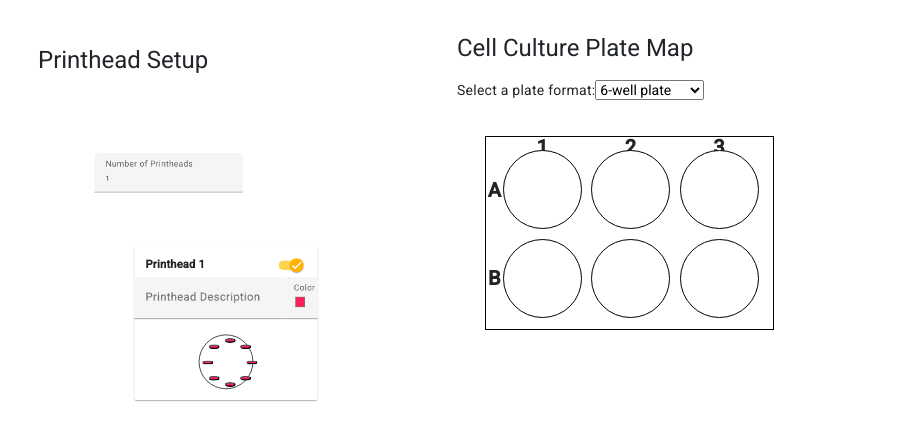
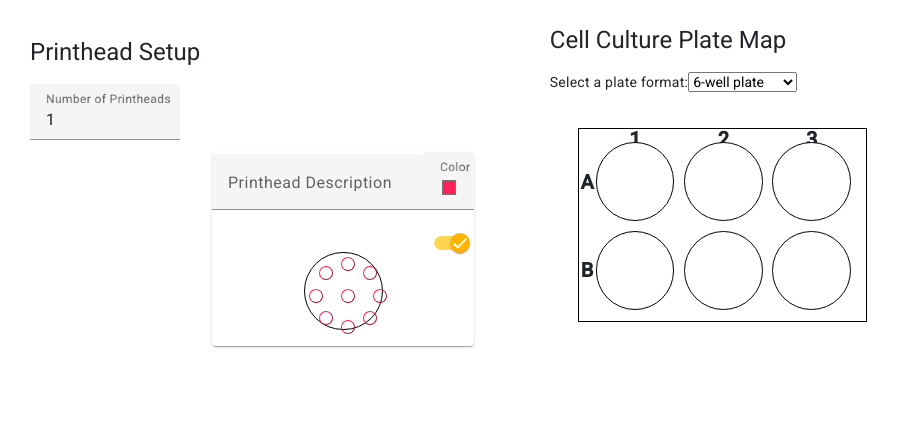
Before and after one commit to jonversusjon/bio3d-gcoder, an Angular app: page / in a window 1280 px wide. Shown: the top 440 px of the page, without its empty margins (6-904 px from the left). Built offline with nearby package versions, Linux system fonts and the light colour scheme.

Commit message:
updating platemap to accept printposition info

```diff
--- a/src/app/app.component.css
+++ b/src/app/app.component.css
@@ -1,14 +1,16 @@
 .main-container {
   display: flex;
   justify-content: space-between;
-  padding: 32px;
+  padding: 24px;
 }
 
+app-printhead-setup {
+  display: flex;
+}
 .printhead-setup-container {
   flex: 2;
   margin-right: 16px;
   padding: 12px;
-  max-width: 400px;
 }
 
 .plate-map-container {
--- a/src/app/plate-map/plate-map.component.ts
+++ b/src/app/plate-map/plate-map.component.ts
@@ -1,9 +1,28 @@
-import { Component, Input, OnChanges, SimpleChanges, OnInit  } from '@angular/core';
+import {Component, Input, OnChanges, SimpleChanges, OnInit, OnDestroy} from '@angular/core';
 import { range } from "rxjs";
 import { ScreenUtils } from "../screen-utils";
 import { PlateFormatService } from '../plate-format.service';
 import { Renderer2, RendererFactory2 } from '@angular/core';
 import { PlateFormat} from "../../types/PlateFormat";
+import { PrintHeadButton, PrintHeadStateService } from "../printhead-state-service.service";
+import { Subscription } from 'rxjs';
+
+interface Well {
+  row: number;
+  col: number;
+  origin: {x: number, y: number};
+  selected: boolean;
+  style: {
+    height: string;
+    width: string;
+    top: string;
+    left: string;
+    borderRadius: string;
+    border: string;
+  };
+  element: HTMLElement;
+}
+
 
 @Component({
   selector: 'app-plate-map',
@@ -11,17 +30,24 @@ import { PlateFormat} from "../../types/PlateFormat";
   styleUrls: ['./plate-map.component.css'],
   providers: [ScreenUtils]
 })
-export class PlateMapComponent implements OnChanges, OnInit {
+export class PlateMapComponent implements OnChanges, OnInit, OnDestroy {
   @Input() plate!: PlateFormat;
   @Input() selectedPlate!: typeof PlateMapComponent.prototype.plateFormats[0];
 
   plateFormats: any[] = [];
 
+  containerStyle: any = {
+    // Define your style properties here, for example:
+    width: '100%',
+    height: '100%',
+    position: 'relative'
+  };
+
   lastClicked: { row: number, col: number } | null = null;
   lastClickedRow: number | null = null;
   lastClickedCol: number | null = null;
 
-  plateMap: { wells: any[][]; columnHeaders: any[]; rowHeaders: any[] } = { wells: [], columnHeaders: [], rowHeaders: [] };
+  plateMap: { wells: Well[][]; columnHeaders: any[]; rowHeaders: any[] } = { wells: [], columnHeaders: [], rowHeaders: [] };
   plateHeight = 85.4; // mm
   plateWidth = 127.6; //mm
   plateHeightPX = this.toPX(this.plateHeight);
@@ -30,10 +56,14 @@ export class PlateMapComponent implements OnChanges, OnInit {
   selectionRectangleStart: {row: number, col: number} | null = null;
   selectionRectangleVisible = false;
 
+  selectedPrintheadButtonsSubscription!: Subscription;
+  selectedPrintheadButtons: PrintHeadButton[][] = [];
+
   private alphabet_upperCase = [...Array(26)].map((_, i) => String.fromCharCode('a'.charCodeAt(0) + i).toUpperCase());
   constructor(
     private screenUtils: ScreenUtils,
     private plateFormatService: PlateFormatService,
+    private printHeadStateService: PrintHeadStateService,
     private renderer: Renderer2,
     rendererFactory: RendererFactory2
   ) {
@@ -41,8 +71,16 @@ export class PlateMapComponent implements OnChanges, OnInit {
     this.plateFormats = plateFormatService.getPlateFormats()
     this.selectedPlate = this.plateFormats[0];
   }
-  ngOnInit() {
-    this.updatePlateMap(this.selectedPlate);
+  ngOnInit(): void {
+    this.selectedPrintheadButtonsSubscription = this.printHeadStateService.selectedPrintheadButtons$.subscribe(buttons => {
+      this.selectedPrintheadButtons = buttons;
+      // Call a function to update the plate map with the new selected buttons
+      this.updatePlateMap(this.selectedPlate);
+    });
+  }
+
+  ngOnDestroy(): void {
+    this.selectedPrintheadButtonsSubscription.unsubscribe();
   }
   ngOnChanges(changes: SimpleChanges) {
     if (changes['plate'] && changes['plate'].currentValue) {
@@ -80,6 +118,22 @@ export class PlateMapComponent implements OnChanges, OnInit {
       this.selectionRectangleVisible = false;
     }
   }
+
+  getSelectedWells(): Well[] {
+    const selectedWells: Well[] = [];
+
+    this.plateMap.wells.forEach(row => {
+      row.forEach(well => {
+        if (well.selected) {
+          selectedWells.push(well);
+        }
+      });
+    });
+
+    return selectedWells;
+  }
+
+
   updatePlateMap(plate: PlateFormat, event?: MouseEvent) {
     console.log('update plate map')
     const rows = plate.rows;
@@ -120,7 +174,12 @@ export class PlateMapComponent implements OnChanges, OnInit {
             border: '1px solid black'
           },
           element: wellElement,
-        };
+          origin: {
+            x: (a1_xPX - (wellDiameterPX / 2)) + (col * (wellSpacingPX + wellDiameterPX)),
+            y: (a1_yPX - (wellDiameterPX / 2)) + (row * (wellSpacingPX + wellDiameterPX))
+          }
+        } as Well;
+
       });
     });
 
@@ -168,11 +227,37 @@ export class PlateMapComponent implements OnChanges, OnInit {
     }
   }
 
-  get containerStyle() {
-    return {
+  updateExperiment(): void {
+    // Get the selectedPrintheadButtons from the PrintHeadStateService
+    const selectedPrintheadButtons = this.printHeadStateService.selectedPrintheadButtons;
 
-    }
+    // Iterate through the selectedPrintheadButtons
+    selectedPrintheadButtons.forEach((printheadButtons, printheadIndex) => {
+      printheadButtons.forEach((button) => {
+        // Get the selected wells on the plate map
+        const selectedWells = this.getSelectedWells();
+
+        // Draw a circle for each selected print position in every selected well
+        selectedWells.forEach((well) => {
+          this.drawCircle(well, button);
+        });
+      });
+    });
   }
+  drawCircle(well: Well, button: PrintHeadButton): void {
+    // Implement this method to draw a circle at the position of the button in the well.
+    // You need to replace 'Well' with the correct type representing a well in your application.
+
+    // Calculate the relative position of the button in the well using the ratio of the size of the well on the plate map divided by the size of the well on the printhead picker.
+    const relativePosition = {
+      // x: well.origin.x + (button.position.x * (well.width / printheadWellWidth)),
+      // y: well.origin.y + (button.position.y * (well.height / printheadWellHeight))
+    };
+
+    // Draw a circle at the relativePosition with the size and color of the button.
+    // You can use the appropriate method to draw the circle depending on the framework or library you are using to render the plate map.
+  }
+
   get plateStyle() {
     return {
       position: 'absolute',
@@ -263,6 +348,7 @@ export class PlateMapComponent implements OnChanges, OnInit {
       }
     }
     this.lastClickedRow = rowIndex;
+
   }
 
   toggleColumnSelection(colIndex: number, event?: MouseEvent): void {
@@ -295,6 +381,7 @@ export class PlateMapComponent implements OnChanges, OnInit {
       }
     }
     this.lastClickedCol = colIndex;
+
   }
 
   areAllWellsSelected(startRow: number, endRow: number, startCol: number, endCol: number, wells: any[][]): boolean {
--- a/src/app/printhead-setup/printhead-setup.component.css
+++ b/src/app/printhead-setup/printhead-setup.component.css
@@ -1,6 +1,19 @@
+.print-head-setup-component-wrapper {
+  display: flex;
+  background: lightblue;
+}
+
+.mat-mdc-floating-label {
+  font-size: 10px;
+}
+.printhead-number-input-wrapper {
+  flex: 1;
+  width:150px;
+}
+
 /* Reduce the padding of the mat-card */
 printhead-setup .mat-card {
-  padding: 8px; /* Adjust this value as needed */
+  padding: 16px; /* Adjust this value as needed */
 }
 
 /* Reduce the font size of the title */
@@ -12,14 +25,7 @@ printhead-setup .mat-card-tile {
   box-shadow: 0 2px 2px 0 rgba(0, 0, 0, 0.14),
   0 1px 5px 0 rgba(0, 0, 0, 0.12),
   0 3px 1px -2px rgba(0, 0, 0, 0.2);
-  margin: 10px;
-}
-
-mat-form-field {
-  font-size: 9px;
-}
-mat-card > input {
-  font-size: 9px;
+  margin: 4px;
 }
 
 .mat-mdc-card-header {
@@ -30,12 +36,34 @@ mat-card > input {
 .grid-list-container {
   max-height: 650px; /* Adjust this value as needed */
   overflow-y: auto;
+  min-width: 300px;
+  flex: 5;
 }
 
-.small-header {
-  font-size: 16px; /* Adjust the font size as needed */
-  font-weight: bold;
+/* Add this to your component's CSS file */
+.mat-mdc-form-field-subscript-wrapper {
   margin: 0;
+  padding: 0;
+}
+
+/* Add this to your component's CSS file */
+.mat-mdc-form-field-subscript-wrapper {
+  margin: 0;
+  padding: 0;
+}
+
+.mat-mdc-form-field-hint-wrapper {
+  display: none;
+}
+
+.mat-mdc-form-field-hint-wrapper {
+  display: none;
+}
+
+
+.active-toggle-wrapper {
+  display: flex;
+  vertical-align: top; /* Align the toggle to the top */
 }
 
 .active-toggle {
@@ -68,5 +96,9 @@ mat-card > input {
 }
 
 .print-position-picker-scalar {
-  transform: scale(0.7);
+  transform: scale(1.0);
 }
+
+.mat-mdc-form-field-subscript-wrapper {
+  display: none;
+}
--- a/src/app/printhead-setup/printhead-setup.component.html
+++ b/src/app/printhead-setup/printhead-setup.component.html
@@ -1,37 +1,37 @@
   <div class="print-position-picker-scalar">
-  <mat-form-field appearance="fill">
+    <mat-form-field class="printhead-number-input-wrapper" appearance="fill">
       <mat-label>Number of Printheads</mat-label>
-    <input matInput type="number" min="1" max="20" [(ngModel)]="numberOfPrintheads" (change)="updatePrintheads()">
+      <input matInput type="number" min="1" max="20" class="printhead-number-input" [(ngModel)]="numberOfPrintheads" (change)="updatePrintheads()">
     </mat-form-field>
+  </div>
 
     <div class="grid-list-container">
-    <mat-grid-list cols="1" rowHeight="330px" gutterSize="24px" style="padding: 16px;">
+      <mat-grid-list cols="1" rowHeight="330px" gutterSize="8px" style="padding: 8px;">
         <mat-grid-tile *ngFor="let printhead of printHeads; let i = index">
           <mat-card [ngClass]="{'disabled': !printhead.active}">
-          <mat-card-header>
-            <div class="small-header">Printhead {{ i + 1 }}</div>
-            <mat-slide-toggle [(ngModel)]="printhead.active" class="active-toggle">
-            </mat-slide-toggle>
-          </mat-card-header>
-          <div class="input-container">
+              <div>
                 <mat-form-field appearance="fill" class="printhead-description-field"> <!-- Add a class here -->
                   <mat-label>Printhead Description</mat-label>
                   <input matInput [(ngModel)]="printhead.description" [disabled]="!printhead.active">
                 </mat-form-field>
-
                 <mat-form-field appearance="fill" class="color-field"> <!-- Add a class here -->
                   <mat-label>Color</mat-label>
-              <input matInput type="color" [(ngModel)]="printhead.color" [disabled]="!printhead.active">
+                  <!-- When the printhead is active -->
+                  <input *ngIf="printhead.active" matInput type="color" [(ngModel)]="printhead.color" (change)="updatePrintheadButtons(printhead, i, true)">
+                  <!-- When the printhead is inactive -->
+                  <input *ngIf="!printhead.active" matInput type="color" [(ngModel)]="inactiveColor" [disabled]="true">
                 </mat-form-field>
               </div>
-
-          <mat-card-content appearance="fill">
+            <div class="active-toggle-wrapper">
+              <mat-slide-toggle [(ngModel)]="printhead.active" class="active-toggle" (change)="updatePrintheadButtons(printhead, i, true)"></mat-slide-toggle>
+            </div>
+            <mat-card-content>
               <div class="print-position-picker" [ngStyle]="getPrintPositionPickerStyle(printhead.active)">
                 <button mat-flat-button
-                *ngFor="let position of printPositions"
+                  *ngFor="let position of printPositions; let j = index"
                   [attr.disabled]="!printhead.active ? true : null"
-                [ngStyle]="getPrintPositionButtonStyle(position, printhead)"
-                (click)="toggleButton(position)"
+                  [ngStyle]="getPrintPositionButtonStyle(printhead, position, j)"
+                  (click)="updatePrintheadButtons(printhead, j)"
                 ></button>
               </div>
             </mat-card-content>
@@ -39,4 +39,3 @@
         </mat-grid-tile>
       </mat-grid-list>
     </div>
-</div>
--- a/src/app/printhead-setup/printhead-setup.component.ts
+++ b/src/app/printhead-setup/printhead-setup.component.ts
@@ -3,11 +3,15 @@ import { PlateFormatService } from '../plate-format.service';
 import { Coordinates} from "../../types/Coordinates";
 import { PlateFormat} from "../../types/PlateFormat";
 import { ScreenUtils } from "../screen-utils";
+import { PrintHeadStateService, PrintHeadButton } from "../printhead-state-service.service"
 
 interface PrintHead {
+  printHeadIndex: number;
   description: string;
   color: string;
   active: boolean;
+  printPositionStates: boolean[];
+  printHeadButtons: PrintHeadButton[];
 }
 
 @Component({
@@ -15,7 +19,7 @@ interface PrintHead {
   templateUrl: './printhead-setup.component.html',
   styleUrls: ['./printhead-setup.component.css']
 })
-export class PrintheadSetupComponent implements OnChanges {
+export class PrintheadSetupComponent {
   @Input() selectedPlate!: PlateFormat;
   private colors: string[] = [
     '#FF1F5B',
@@ -25,17 +29,17 @@ export class PrintheadSetupComponent implements OnChanges {
     '#F28522',
     '#AF58BA'
   ];
-  ngOnChanges(changes: SimpleChanges) {
-
-  }
 
   numberOfPrintheads: number = 1;
   printHeads: PrintHead[] = [];
   printPositions: any[] = [];
   printPositionSizeMM = 3;
+  inactiveColor = '#808080';
+
   constructor(
     private plateFormatService: PlateFormatService,
-    private screenUtils: ScreenUtils) {
+    private screenUtils: ScreenUtils,
+    private printHeadStateService: PrintHeadStateService) {
 
     this.plateFormatService.selectedPlate$.subscribe((plate) => {
       if(this.selectedPlate) {
@@ -46,6 +50,7 @@ export class PrintheadSetupComponent implements OnChanges {
       // Perform any necessary updates based on the new selectedPlate value
       this.updatePrintheads();
       this.updatePrintPositions();
+      this.printHeadStateService.initializeSelectedPrintheadButtons(this.numberOfPrintheads);
     });
   }
   ngOnInit(): void {}
@@ -53,9 +58,12 @@ export class PrintheadSetupComponent implements OnChanges {
   updatePrintheads() {
 
     const newPrintHead: PrintHead = {
+      printHeadIndex: this.printHeads.length,
       description: '',
       color: this.getNextColor(),
-      active: true
+      active: true,
+      printPositionStates: new Array(this.printPositions.length).fill(false),
+      printHeadButtons: []
     };
 
     if (this.numberOfPrintheads > this.printHeads.length) {
@@ -68,6 +76,7 @@ export class PrintheadSetupComponent implements OnChanges {
     if(this.selectedPlate) {
       this.updatePrintPositions();
     }
+    this.printHeadStateService.updateNumberOfPrintheads(this.printHeads.length);
   }
 
   getWellStyle() {
@@ -100,23 +109,28 @@ export class PrintheadSetupComponent implements OnChanges {
         } else {
           return {
             ...commonStyle,
-            backgroundColor: 'lightgrey'
+            backgroundColor: '#f8f8f8'
           }
       }
     }else {
       return {}
     }
   }
-  getPrintPositionButtonStyle(position: { x: number; y: number }, printhead: any) {
+  getPrintPositionButtonStyle(printhead: PrintHead, position: {x: number, y: number}, index: number) {
+
     if(this.selectedPlate) {
       const radius = this.toPX(this.selectedPlate.well_size) / 2;
       const buttonSize = this.toPX(this.printPositionSizeMM)
+      const selected = printhead.printPositionStates[index];
+
       return {
-        backgroundColor: printhead.color,
+        'background-color': selected ? printhead.color : 'transparent',
+        'border-color': printhead.active ? printhead.color : 'grey',
         left: `${position.x + radius}px`,
         top: `${position.y + radius }px`,
         width: `${buttonSize}px`,
-        height: `${buttonSize}px`,
+        aspectRatio: '1 / 1',
+        borderWidth: '1px'
       };
     } else {
       return {}
@@ -130,15 +144,48 @@ export class PrintheadSetupComponent implements OnChanges {
     this.printPositions = this.getPrintPositionCoordinates(8,this.toPX(well_diam), this.toPX(this.printPositionSizeMM));
   }
 
-  toggleButton(button: any) {
-    if (!button.active) {
-      button.active = true;
-      button.backgroundColor = 'red';
+  updatePrintheadButtons(printhead: PrintHead, printHeadIndex: number, updateAll: boolean = false) {
+    if (updateAll && !printhead.active) {
+      printhead.printPositionStates = printhead.printPositionStates.map(() => false);
+      printhead.printHeadButtons = printhead.printHeadButtons.map(button => ({
+        ...button,
+        selected: false
+      }));
     } else {
-      button.active = false;
-      button.backgroundColor = 'blue';
+      if (updateAll) {
+        printhead.printPositionStates = printhead.printPositionStates.map((state, index) => {
+          const button: PrintHeadButton = {
+            position: index,
+            color: printhead.color,
+            selected: state
+          };
+          printhead.printHeadButtons[index] = button;
+          return state;
+        });
+      } else {
+        printhead.printPositionStates[printHeadIndex] = !printhead.printPositionStates[printHeadIndex];
+        const button: PrintHeadButton = {
+          position: printHeadIndex,
+          color: printhead.color,
+          selected: printhead.printPositionStates[printHeadIndex]
+        };
+
+        if (!printhead.active) {
+          printhead.printPositionStates = printhead.printPositionStates.map(() => false);
+        }
+
+        printhead.printHeadButtons[printHeadIndex] = button;
+      }
     }
+
+    // Update selected printhead buttons
+    const selectedButtons = printhead.printHeadButtons.filter((button, index) => {
+      return printhead.printPositionStates[index];
+    }).map(button => ({ ...button, color: printhead.color }));
+
+    this.printHeadStateService.updateSelectedPrintheadButtons(printhead.printHeadIndex, selectedButtons);
   }
+
 
   getPrintPositionCoordinates(numDots: number, wellSize:number, dotSize:number, adj_x= 0, adj_y= 0) {
     const radius = (0.80 * wellSize) / 2;
@@ -147,7 +194,7 @@ export class PrintheadSetupComponent implements OnChanges {
     const x = angles.map(angle => radius * Math.cos(angle));
     const y = angles.map(angle => radius * Math.sin(angle));
 
-    let printPositionCoordinates: Coordinates[] = [];
+    let printPositionCoordinates: Coordinates[] = [{ x: - (dotSize/2) + adj_x, y: - (dotSize/2) + adj_y, label: "0" }];
     for (let i = 0; i < numDots; i++) {
       printPositionCoordinates.push({'x': (x[i] - (dotSize/2) + adj_x), 'y': (y[i] - (dotSize/2) + adj_y), 'label': (i + 1).toString()});
     }
--- a/src/app/printhead-state-service.service.ts
+++ b/src/app/printhead-state-service.service.ts
@@ -1,9 +1,35 @@
-import { Injectable } from '@angular/core';
+import { BehaviorSubject } from 'rxjs';
+import {Injectable} from "@angular/core";
+
+export interface PrintHeadButton {
+  position: number;
+  color: string;
+  selected: boolean;
+}
 
 @Injectable({
-  providedIn: 'root'
+  providedIn: 'root',
 })
-export class PrintheadStateServiceService {
+export class PrintHeadStateService {
+  private selectedPrintheadButtonsSubject = new BehaviorSubject<PrintHeadButton[][]>([]);
+  selectedPrintheadButtons: PrintHeadButton[][] = [];
+  selectedPrintheadButtons$ = this.selectedPrintheadButtonsSubject.asObservable();
 
-  constructor() { }
+  initializeSelectedPrintheadButtons(numberOfPrintheads: number): void {
+    this.selectedPrintheadButtons = new Array(numberOfPrintheads).fill(null).map(() => []);
+  }
+  updateSelectedPrintheadButtons(printheadID: number, buttons: PrintHeadButton[]): void {
+    this.selectedPrintheadButtons[printheadID] = buttons;
+    this.selectedPrintheadButtonsSubject.next(this.selectedPrintheadButtons);
+    console.log('Selected printhead buttons:', this.selectedPrintheadButtons);
+  }
+
+  updateNumberOfPrintheads(newNumberOfPrintheads: number): void {
+    this.selectedPrintheadButtons.length = newNumberOfPrintheads;
+    for (let i = 0; i < newNumberOfPrintheads; i++) {
+      if (!this.selectedPrintheadButtons[i]) {
+        this.selectedPrintheadButtons[i] = [];
+      }
+    }
+  }
 }
```
Lines whose indentation alone changed are shown as unchanged.
